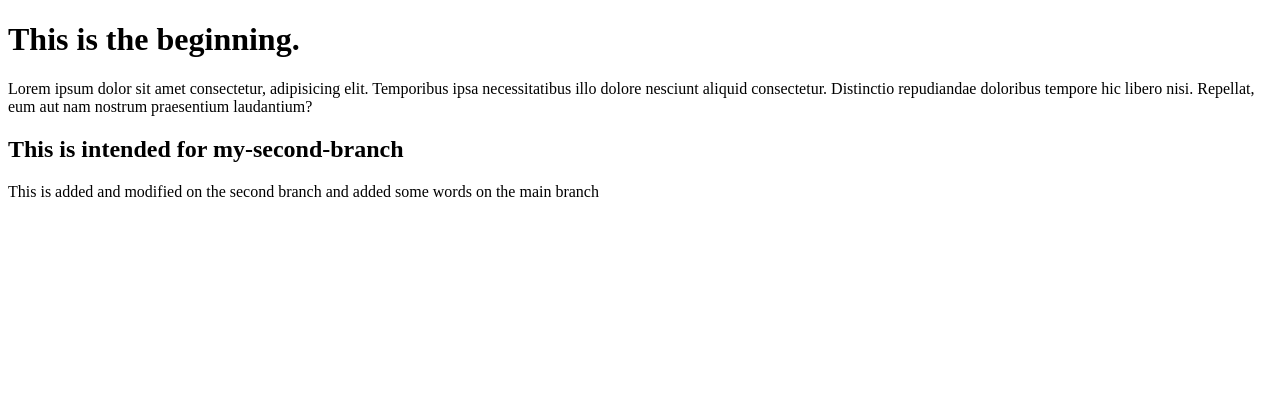
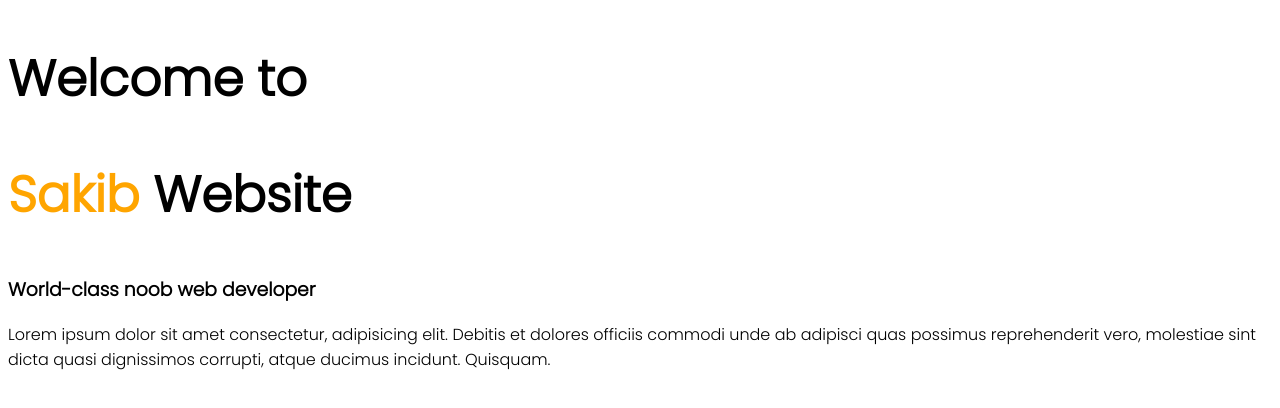
Before and after one commit to sakibchy/dummy, a plain HTML site: page index.html in a window 1280 px wide. Drawn offline with Linux system fonts and the light colour scheme.

Commit message:
intial commit

```diff
--- a/index.html
+++ b/index.html
@@ -2,19 +2,26 @@
 <html lang="eng">
   <head>
     <title>Portfolio</title>
+    <link rel="preconnect" href="https://fonts.googleapis.com" />
+    <link rel="preconnect" href="https://fonts.gstatic.com" crossorigin />
+    <link
+      href="https://fonts.googleapis.com/css2?family=Poppins:wght@300&display=swap"
+      rel="stylesheet"
+    />
+    <link rel="stylesheet" href="styles.css" />
   </head>
+
   <body>
-    <h1>This is the beginning.</h1>
-    <p>
-      Lorem ipsum dolor sit amet consectetur, adipisicing elit. Temporibus ipsa
-      necessitatibus illo dolore nesciunt aliquid consectetur. Distinctio
-      repudiandae doloribus tempore hic libero nisi. Repellat, eum aut nam
-      nostrum praesentium laudantium?
-    </p>
-    <h2>This is intended for my-second-branch</h2>
-    <p>
-      This is added and modified on the second branch and added some words on
-      the main branch
-    </p>
+    <section>
+      <h1>Welcome to</h1>
+      <h1><span class="name-highlight">Sakib</span> Website</h1>
+      <h3>World-class noob web developer</h3>
+      <p>
+        Lorem ipsum dolor sit amet consectetur, adipisicing elit. Debitis et
+        dolores officiis commodi unde ab adipisci quas possimus reprehenderit
+        vero, molestiae sint dicta quasi dignissimos corrupti, atque ducimus
+        incidunt. Quisquam.
+      </p>
+    </section>
   </body>
 </html>
--- /dev/null
+++ b/styles.css
@@ -0,0 +1,9 @@
+body {
+  font-family: "Poppins", sans-serif;
+}
+h1 {
+  font-size: 50px;
+}
+.name-highlight {
+  color: orange;
+}
```
Also changed, not shown: hello_world.txt (deleted), newfile.txt (deleted), 2 other files.
